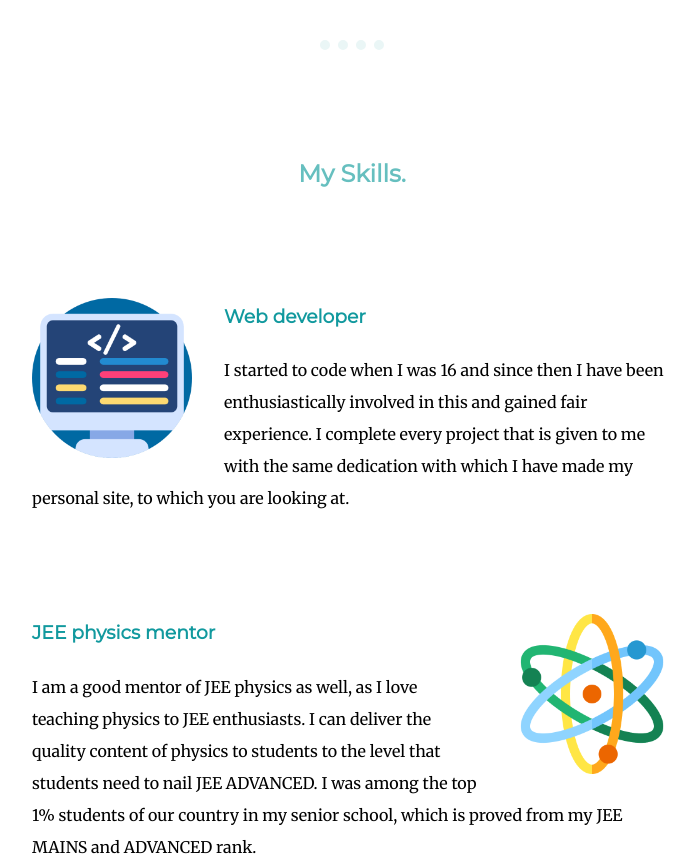
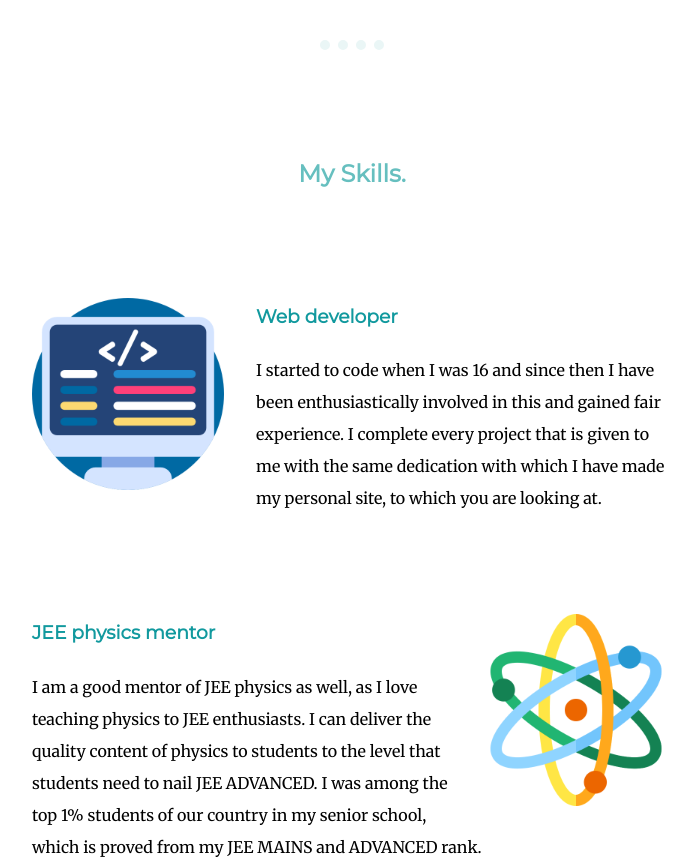
Before and after one commit to Tan-Code-may/personal-site-1, a plain HTML site: page My site/index.html in a window 1280 px wide. Shown: the part 1316-2182 px from the top of the page, without its empty margins (288-983 px from the left). Drawn offline with Linux system fonts and the light colour scheme.

Commit message:
Update styles.css

```diff
--- a/My site/css/styles.css
+++ b/My site/css/styles.css
@@ -51,12 +51,12 @@ body {
   height: 200px;
 }
 .web-d {
-  width: 25%;
+  width: 30%;
   float: left;
   margin-right: 2rem;
 }
 .physics {
-  width: 25%;
+  width: 30%;
   float: right;
   margin-left: 2rem;
 }
```
